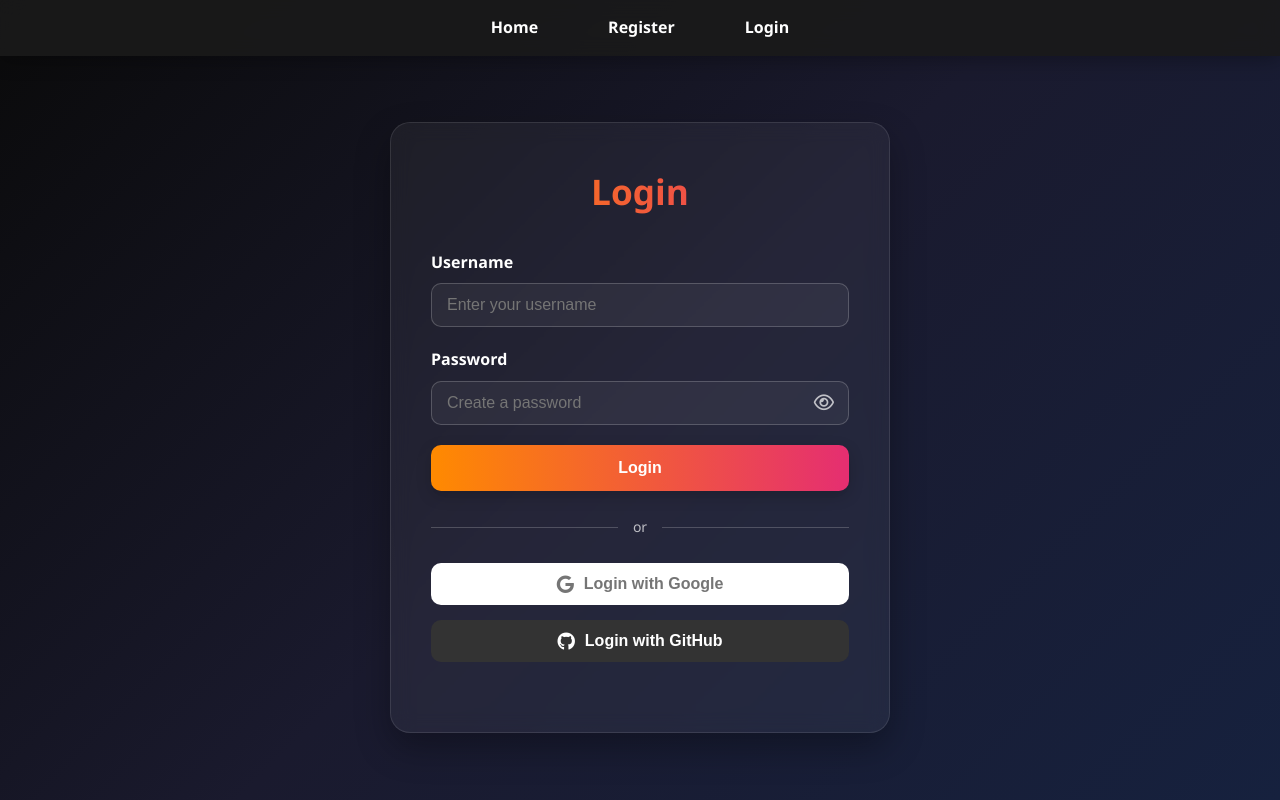
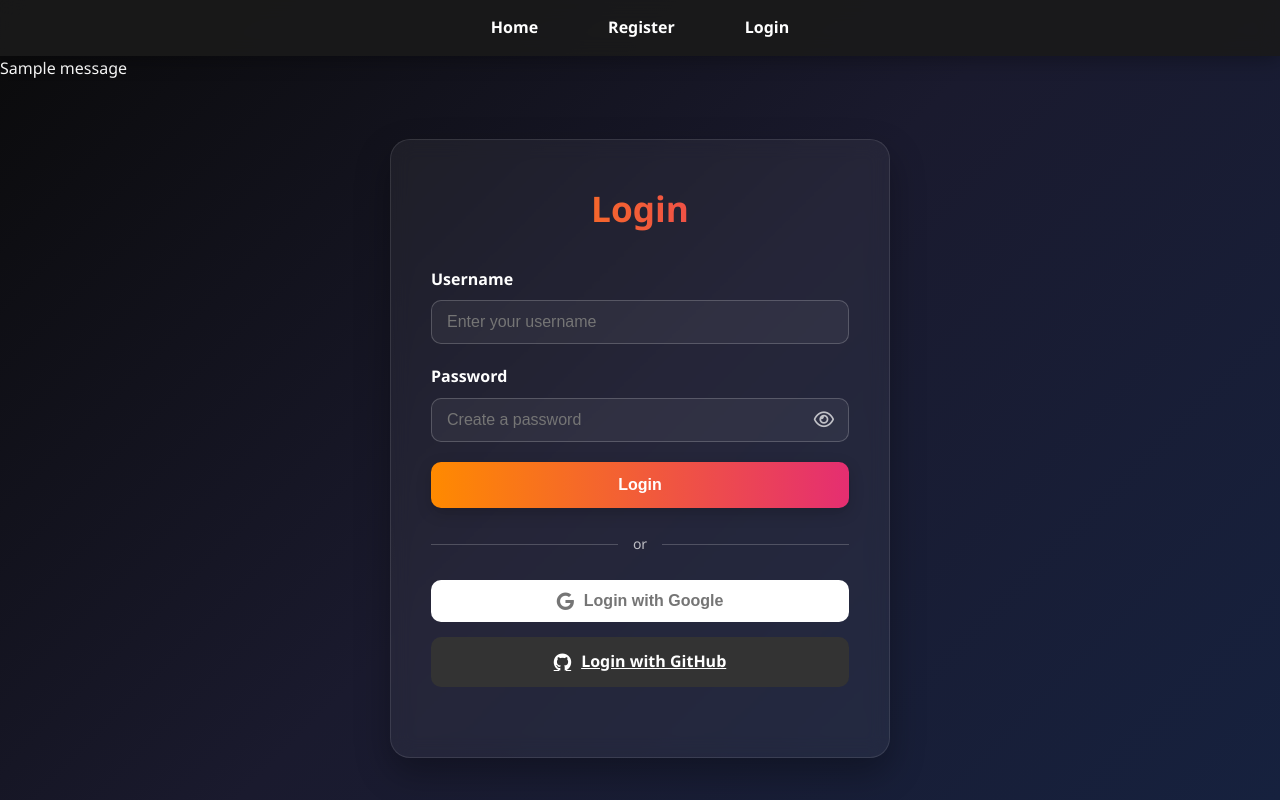
Before and after one commit to pablaofficeal/Flask_Project, a Flask app: page /login in a window 1280 px wide. Run offline with Flask 3, Linux system fonts and the light colour scheme; tables that the repository leaves empty hold one stand-in row (values such as "Sample post"); one stand-in notice (Sample message) is shown.

Commit message:
Улучшено оформление страницы входа: добавлены сообщения об ошибках и исправлены отступы в формах

```diff
--- a/frontend/templates/login.html
+++ b/frontend/templates/login.html
@@ -18,23 +18,28 @@
         </ul>
     </div>
 
+    {% with messages = get_flashed_messages() %} {% if messages %} {%
+    for message in messages %}
+    <div class="notification error show" style="position: relative; transform: none; margin-bottom: 1rem">
+        {{ message }}
+    </div>
+    {% endfor %} {% endif %} {% endwith %}
+
     <div class="login-section">
         <div class="login-container">
             <h2 class="login-title">Login</h2>
-
-
-
             <form id="loginForm" method="POST" action="/login">
                 <div class="form-group">
                     <label class="form-label" for="username">Username</label>
-                    <input type="text" id="username" name="username" class="form-input" placeholder="Enter your username" required>
+                    <input type="text" id="username" name="username" class="form-input"
+                        placeholder="Enter your username" required>
                 </div>
 
                 <div class="form-group">
                     <label class="form-label" for="password">Password</label>
                     <div class="password-container">
-                        <input type="password" id="password" name="password" class="form-input" placeholder="Create a password"
-                            required>
+                        <input type="password" id="password" name="password" class="form-input"
+                            placeholder="Create a password" required>
                         <button type="button" class="toggle-password" id="togglePassword">
                             <i class="far fa-eye"></i>
                         </button>
@@ -53,9 +58,9 @@
                     <button class="social-btn google-btn">
                         <i class="fab fa-google"></i> Login with Google
                     </button>
-                    <button class="social-btn github-btn">
+                    <a href="/auth/github" class="social-btn github-btn">
                         <i class="fab fa-github"></i> Login with GitHub
-                    </button>
+                    </a>
                 </div>
 
             </form>
```
